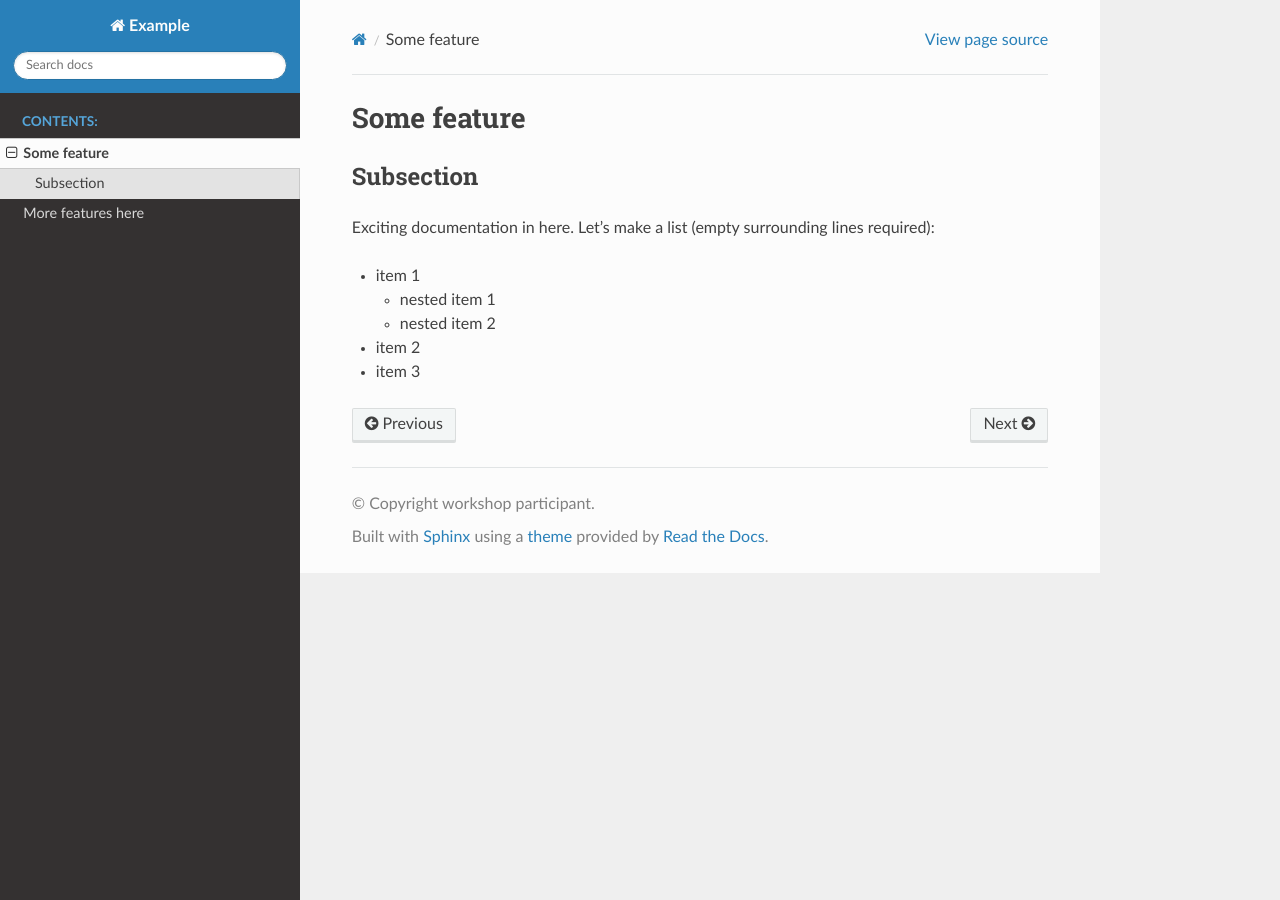
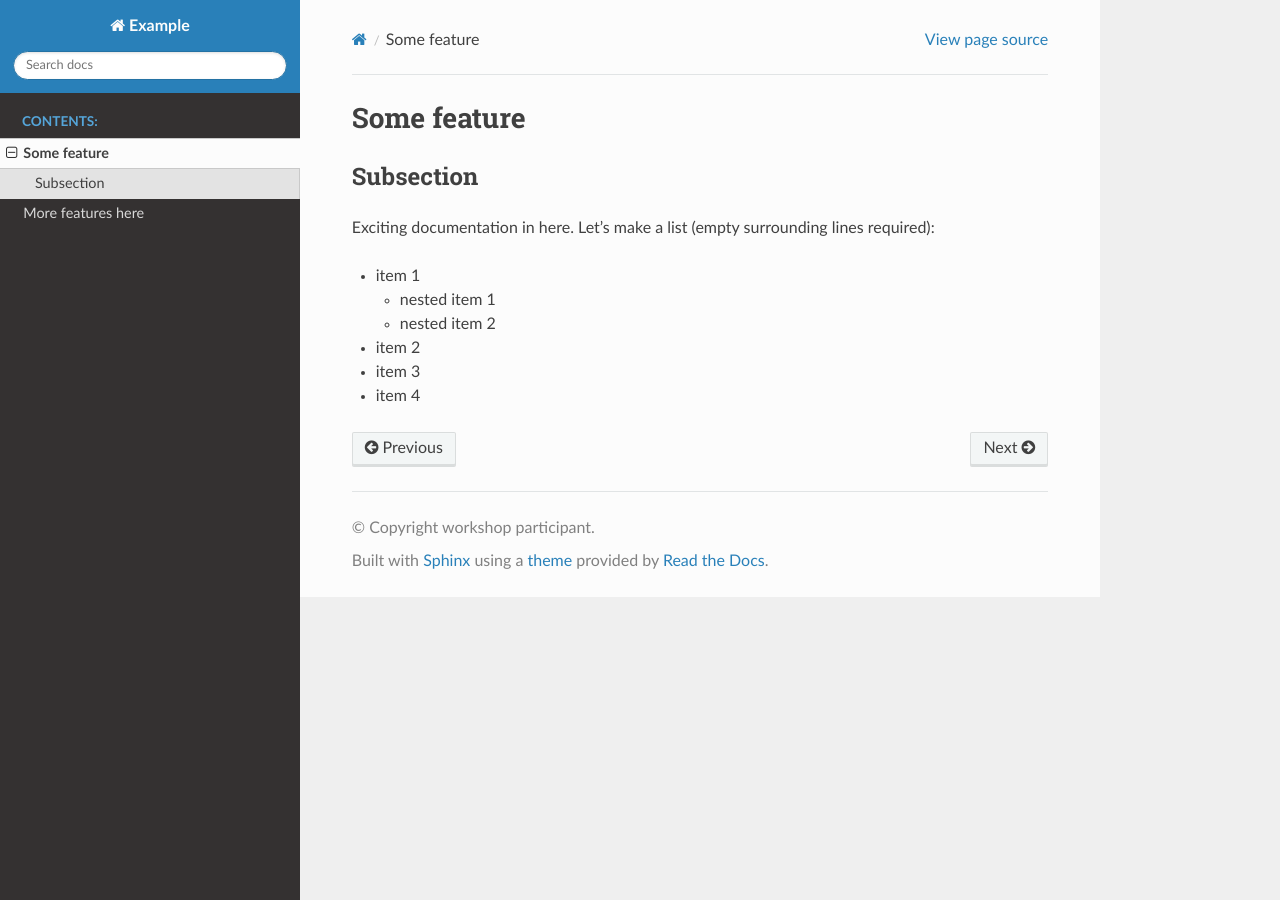
Before and after one commit to BenSarfatiSD/test-doc-v1, a Sphinx documentation site: the page built from doc/some-feature.md, in a window 1280 px wide. Built offline with Sphinx 7.4.7 and the Read the Docs theme 2.0.0, drawn with Linux system fonts in a browser that asks for light colours.

Commit message:
Update some-feature.md

```diff
--- a/doc/some-feature.md
+++ b/doc/some-feature.md
@@ -12,3 +12,4 @@ Let's make a list (empty surrounding lines required):
 
 - item 2
 - item 3
+- item 4
```
